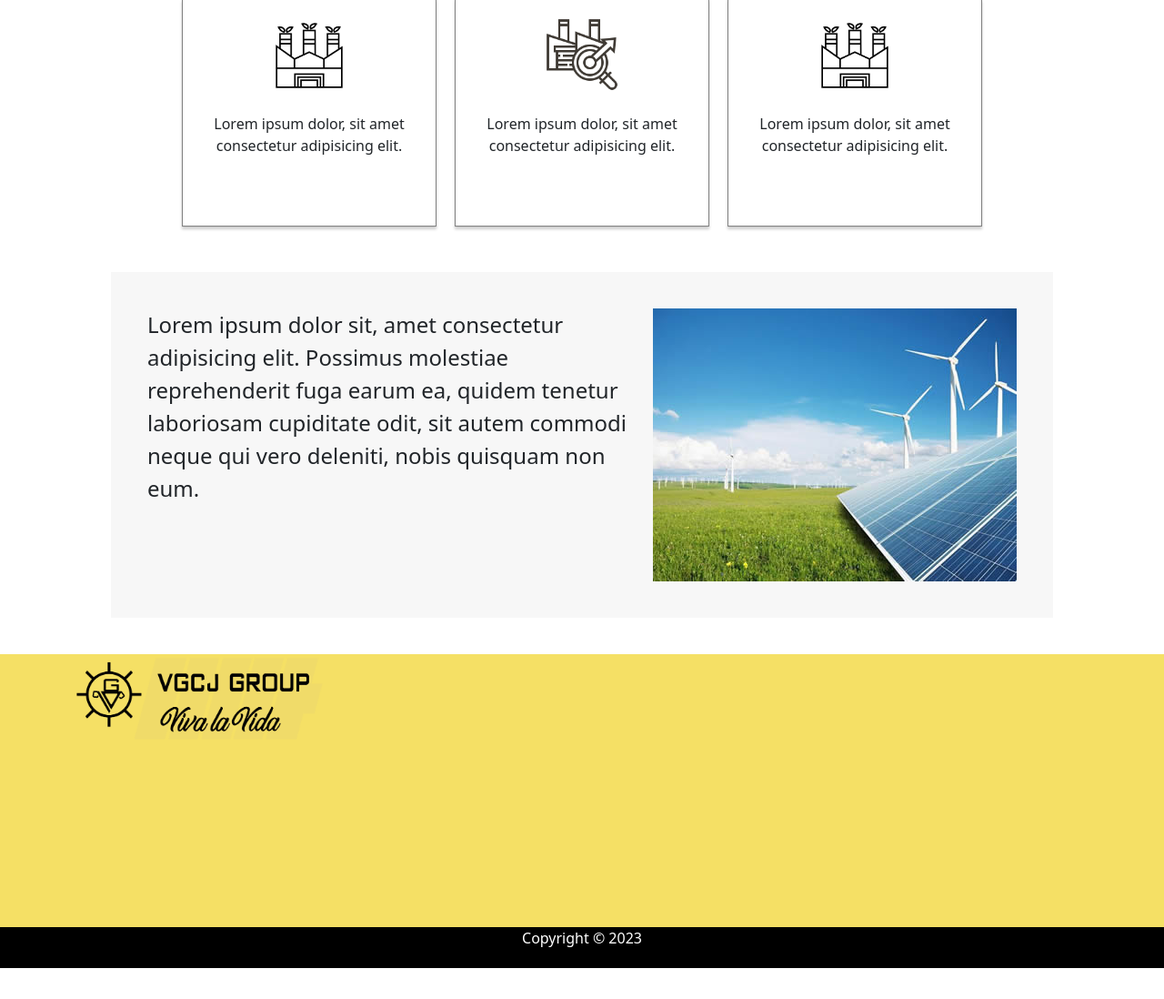
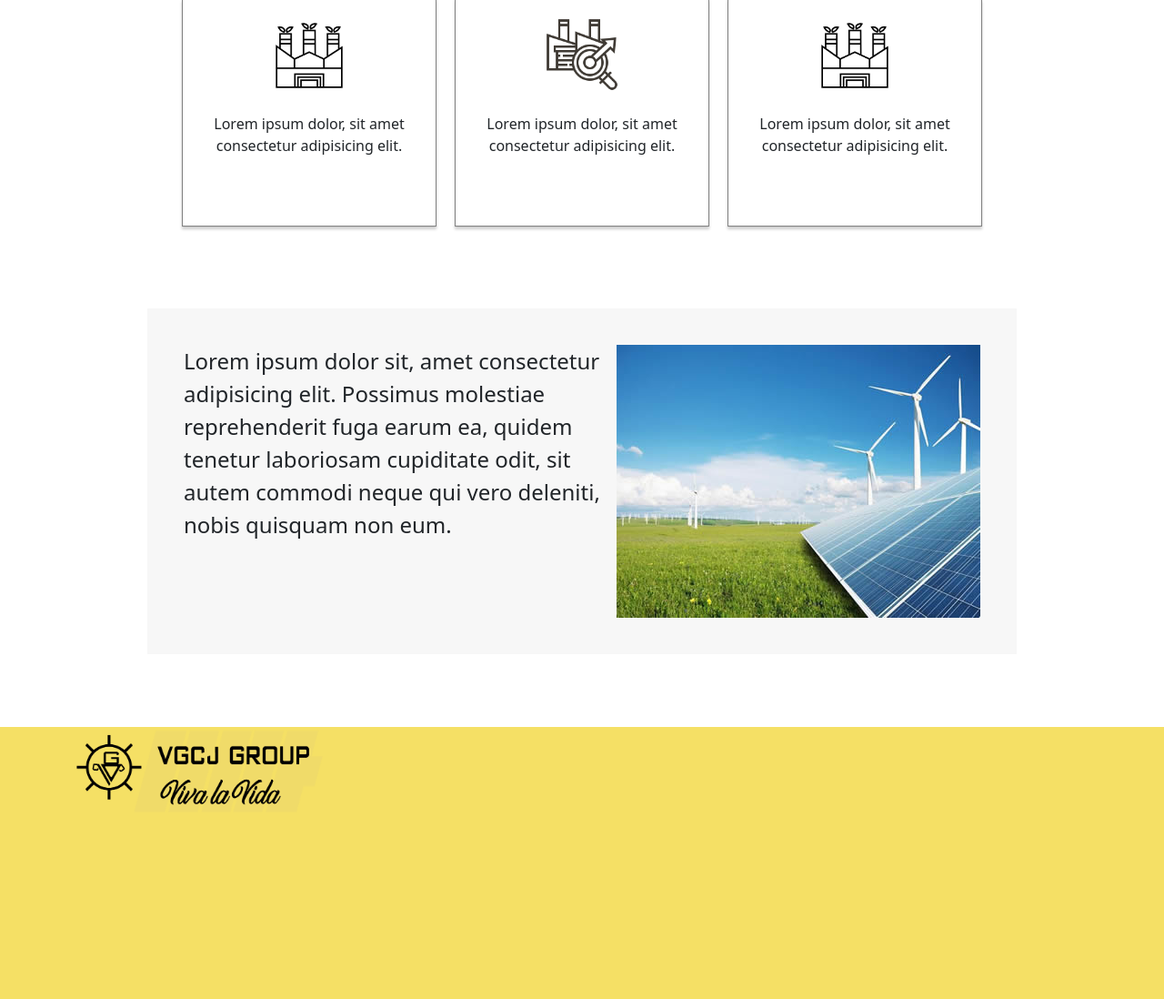
Before and after one commit to edsonhashimoto/vgcj, a PHP site: page / in a window 1280 px wide; the page is wider, and only the part inside the window is pictured. Shown: the part 1148-2246 px from the top of that part at 91% size. Before the commit the page ends 2212 px from the top of that part, so only its background shows below. Run offline with PHP 8.4, Linux system fonts and the light colour scheme.

Commit message:
Update style.css

```diff
--- a/style.css
+++ b/style.css
@@ -53,7 +53,7 @@ h2 {
 }
 
 .teste {
-    margin: 40px;
+    margin: 80px;
     display: flex;
     background-color: rgb(247, 247, 247);
     padding: 40px;
```
